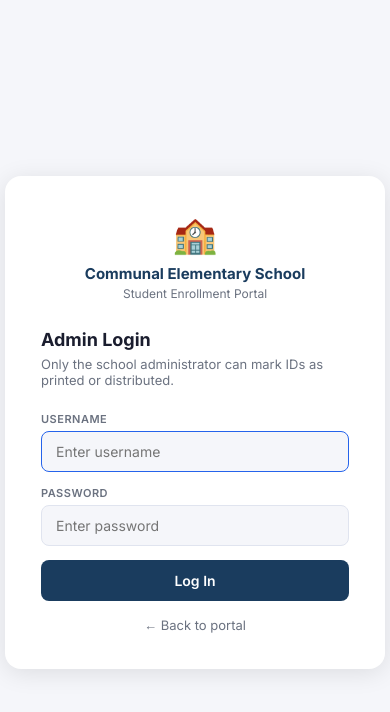
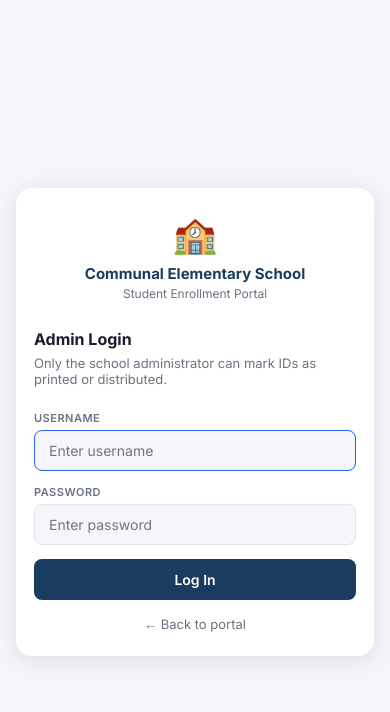
Before and after one commit to CharmeineC/ces-teacher-portal, a Flask app: page /admin/login in a window 390 px wide. Shown: the top 712 px of the page. Run offline with Flask 3, Linux system fonts and the light colour scheme.

Commit message:
Update admin_login.html

```diff
--- a/templates/admin_login.html
+++ b/templates/admin_login.html
@@ -22,6 +22,10 @@
   .error{background:#fef2f2;border:1px solid #fca5a5;border-radius:8px;padding:10px 14px;font-size:13px;color:#dc2626;margin-bottom:16px;}
   .back-link{display:block;text-align:center;margin-top:16px;font-size:13px;color:#6b7280;text-decoration:none;}
   .back-link:hover{color:#1a3c5e;}
+  @media(max-width:480px){
+    .card{padding:24px 18px;margin:16px;}
+    .title{font-size:16px;}
+  }
 </style>
 </head>
 <body>
```
